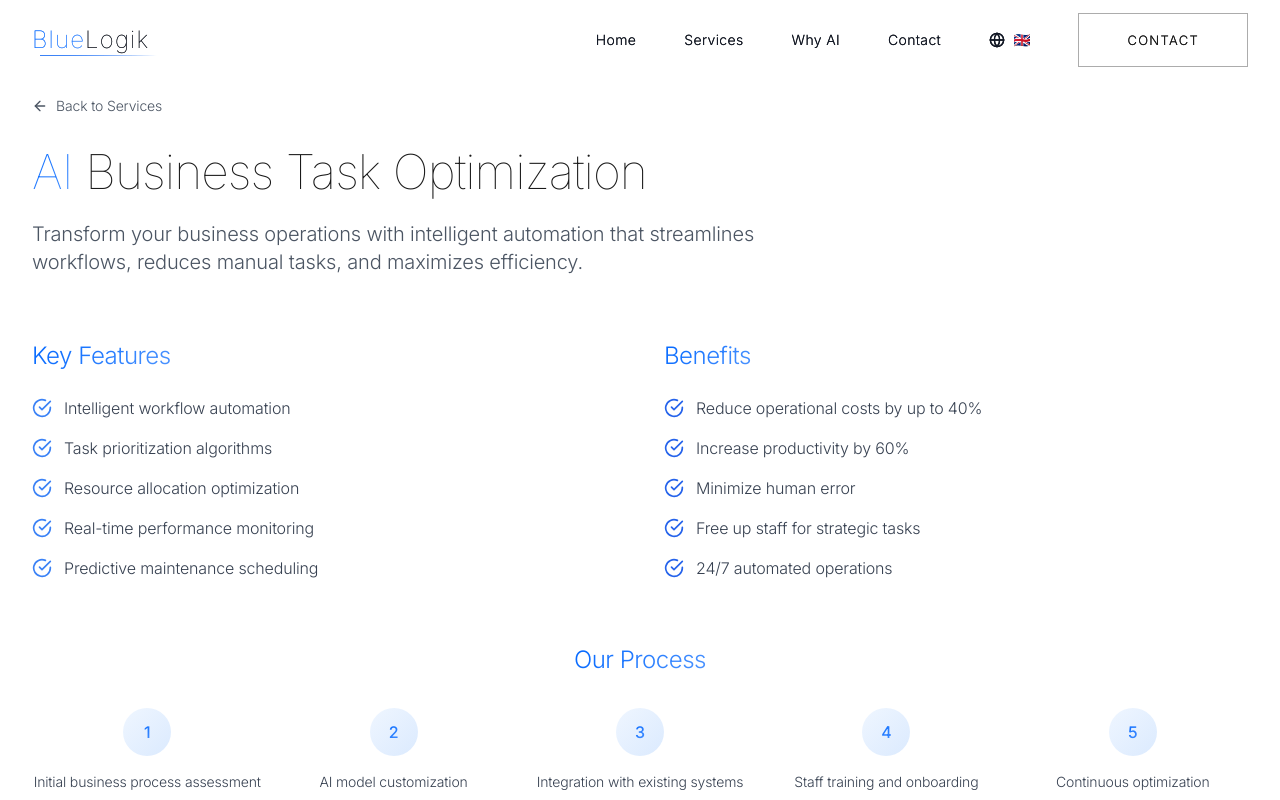
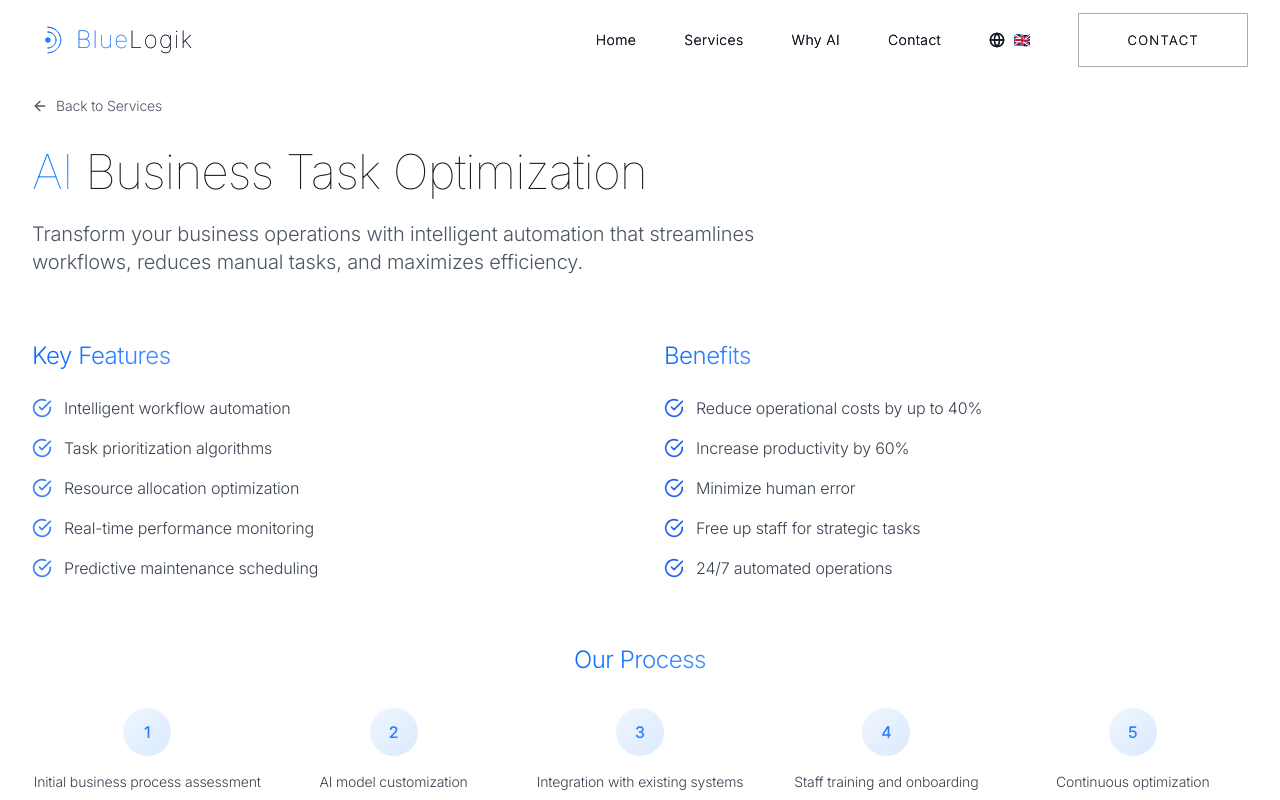
Before and after one commit to vital1188/bluelogik-website, a React (Vite) app: page /services/business-optimization in a window 1280 px wide. Shown: the top 800 px of the page. Built offline with nearby package versions, Linux system fonts and the light colour scheme.

Commit message:
Add sleek animated logo with smooth transitions and blue gradient

```diff
--- a/src/components/Footer.tsx
+++ b/src/components/Footer.tsx
@@ -1,6 +1,7 @@
 import React from 'react';
 import { Link } from 'react-router-dom';
 import { useLanguage } from '../contexts/LanguageContext';
+import Logo from './Logo';
 
 const Footer: React.FC = () => {
   const { t } = useLanguage();
@@ -24,9 +25,9 @@ const Footer: React.FC = () => {
         <div className="grid md:grid-cols-3 gap-6 md:gap-8 items-start">
           {/* Logo & Copyright */}
           <div>
-            <Link to="/" className="text-lg md:text-xl font-thin tracking-wider inline-block mb-3 md:mb-4">
-              <span className="gradient-text-blue">Blue</span>Logik
-            </Link>
+            <div className="mb-3 md:mb-4">
+              <Logo />
+            </div>
             <p className="text-xs md:text-sm text-gray-500">
               © {currentYear} BlueLogik. {t('footer.rights')}
             </p>
--- /dev/null
+++ b/src/components/Logo.tsx
@@ -0,0 +1,131 @@
+import React from 'react';
+import { motion } from 'framer-motion';
+import { Link } from 'react-router-dom';
+
+interface LogoProps {
+  className?: string;
+  showText?: boolean;
+}
+
+const Logo: React.FC<LogoProps> = ({ className = '', showText = true }) => {
+  return (
+    <Link to="/" className={`flex items-center gap-3 ${className}`}>
+      {/* Animated Logo Icon */}
+      <motion.div
+        initial={{ opacity: 0, scale: 0.8 }}
+        animate={{ opacity: 1, scale: 1 }}
+        transition={{ duration: 0.6, ease: "easeOut" }}
+        className="relative"
+      >
+        <svg
+          width="32"
+          height="32"
+          viewBox="0 0 100 100"
+          fill="none"
+          xmlns="http://www.w3.org/2000/svg"
+          className="w-8 h-8"
+        >
+          {/* Gradient definition */}
+          <defs>
+            <linearGradient id="logoGradient" x1="0%" y1="0%" x2="100%" y2="100%">
+              <stop offset="0%" stopColor="#0066ff" />
+              <stop offset="100%" stopColor="#4d94ff" />
+            </linearGradient>
+          </defs>
+
+          {/* Outer ring with animation */}
+          <motion.path
+            d="M50 10 C72.091 10 90 27.909 90 50 C90 72.091 72.091 90 50 90"
+            stroke="url(#logoGradient)"
+            strokeWidth="3"
+            strokeLinecap="round"
+            fill="none"
+            initial={{ pathLength: 0, rotate: -90 }}
+            animate={{
+              pathLength: 1,
+              rotate: 0
+            }}
+            transition={{
+              pathLength: { duration: 1.5, ease: "easeInOut" },
+              rotate: { duration: 1.5, ease: "easeOut" }
+            }}
+            style={{ transformOrigin: "50px 50px" }}
+          />
+
+          {/* Middle ring */}
+          <motion.path
+            d="M50 25 C63.807 25 75 36.193 75 50 C75 63.807 63.807 75 50 75"
+            stroke="url(#logoGradient)"
+            strokeWidth="3"
+            strokeLinecap="round"
+            fill="none"
+            initial={{ pathLength: 0, rotate: 90 }}
+            animate={{
+              pathLength: 1,
+              rotate: 0
+            }}
+            transition={{
+              pathLength: { duration: 1.5, delay: 0.2, ease: "easeInOut" },
+              rotate: { duration: 1.5, delay: 0.2, ease: "easeOut" }
+            }}
+            style={{ transformOrigin: "50px 50px" }}
+          />
+
+          {/* Inner circle with pulse */}
+          <motion.circle
+            cx="50"
+            cy="50"
+            r="8"
+            fill="url(#logoGradient)"
+            initial={{ scale: 0 }}
+            animate={{ scale: [0, 1.2, 1] }}
+            transition={{
+              duration: 0.8,
+              delay: 0.8,
+              times: [0, 0.6, 1]
+            }}
+            style={{ transformOrigin: "50px 50px" }}
+          />
+
+          {/* Connecting line */}
+          <motion.path
+            d="M50 42 L50 25"
+            stroke="url(#logoGradient)"
+            strokeWidth="3"
+            strokeLinecap="round"
+            initial={{ pathLength: 0 }}
+            animate={{ pathLength: 1 }}
+            transition={{ duration: 0.5, delay: 1.2 }}
+          />
+        </svg>
+
+        {/* Subtle glow effect */}
+        <motion.div
+          className="absolute inset-0 bg-blue-500/20 blur-xl"
+          initial={{ opacity: 0 }}
+          animate={{ opacity: [0, 0.5, 0] }}
+          transition={{
+            duration: 3,
+            repeat: Infinity,
+            ease: "easeInOut"
+          }}
+        />
+      </motion.div>
+
+      {/* Logo Text */}
+      {showText && (
+        <motion.div
+          initial={{ opacity: 0, x: -10 }}
+          animate={{ opacity: 1, x: 0 }}
+          transition={{ duration: 0.6, delay: 0.3 }}
+          className="text-2xl font-thin tracking-wider"
+        >
+          <span className="gradient-text-blue">Blue</span>
+          <span className="text-gray-900">Logik</span>
+        </motion.div>
+      )}
+    </Link>
+  );
+};
+
+export default Logo;
--- a/src/components/Navbar.tsx
+++ b/src/components/Navbar.tsx
@@ -3,6 +3,7 @@ import { Link, useLocation, useNavigate } from 'react-router-dom';
 import { motion, AnimatePresence } from 'framer-motion';
 import { Menu, X, Globe } from 'lucide-react';
 import { useLanguage } from '../contexts/LanguageContext';
+import Logo from './Logo';
 
 const Navbar: React.FC = () => {
   const [isOpen, setIsOpen] = useState(false);
@@ -64,44 +65,7 @@ const Navbar: React.FC = () => {
       <div className="container-wide">
         <div className="flex items-center justify-between h-20">
           {/* Logo */}
-          <Link to="/" className="relative group">
-            <motion.div
-              initial={{ opacity: 0, x: -20 }}
-              animate={{ opacity: 1, x: 0 }}
-              transition={{ duration: 0.8, ease: "easeOut" }}
-              className="flex items-center space-x-2"
-            >
-              <span className="text-2xl font-thin tracking-wider relative">
-                <motion.span
-                  className="gradient-text-blue inline-block"
-                  initial={{ opacity: 0, y: 20 }}
-                  animate={{ opacity: 1, y: 0 }}
-                  transition={{ duration: 0.6, delay: 0.2 }}
-                  whileHover={{
-                    scale: 1.05,
-                    transition: { duration: 0.2 }
-                  }}
-                >
-                  Blue
-                </motion.span>
-                <motion.span
-                  className="inline-block"
-                  initial={{ opacity: 0, y: 20 }}
-                  animate={{ opacity: 1, y: 0 }}
-                  transition={{ duration: 0.6, delay: 0.3 }}
-                >
-                  Logik
-                </motion.span>
-              </span>
-              {/* Animated underline */}
-              <motion.div
-                className="absolute bottom-0 left-0 h-px bg-gradient-to-r from-blue-500 to-transparent"
-                initial={{ width: 0 }}
-                animate={{ width: "100%" }}
-                transition={{ duration: 1, delay: 0.5, ease: "easeOut" }}
-              />
-            </motion.div>
-          </Link>
+          <Logo />
 
           {/* Desktop Navigation */}
           <div className="hidden md:flex items-center space-x-12">
```
